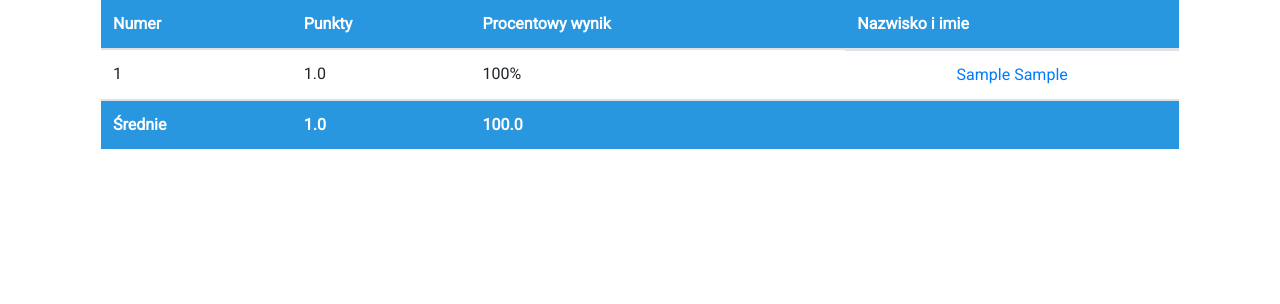
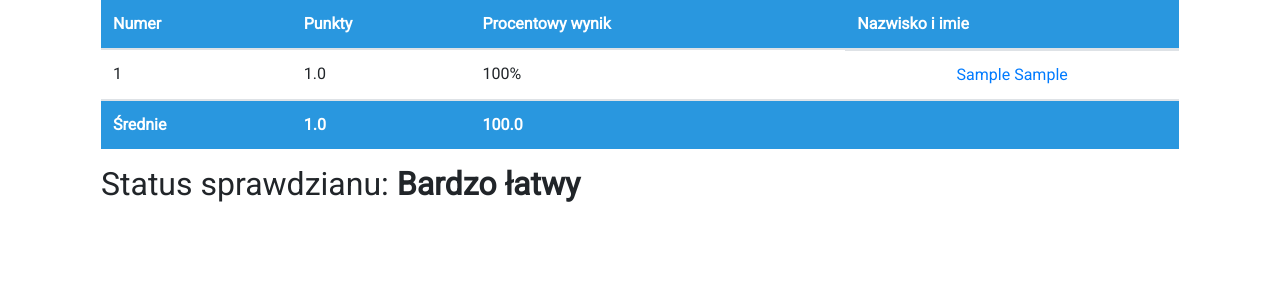
Before and after one commit to Marucik/Ulatwiaczek, a Django app: page /ulatwiaczek/sprawdzian/1/ in a window 1280 px wide. Shown: the part 303-607 px from the top of the page. Run offline with Django 3.2, Linux system fonts and the light colour scheme; a user stored in the database is signed in; tables that the repository leaves empty hold one stand-in row (values such as "Sample post"); style sheets or scripts are compiled from the project's sources; parts of the project's set-up code (start-up, migrations or seed data) failed here and were passed over; some libraries are stand-ins or nearby versions.

Commit message:
Dodano progi trudnosci sprawdzianu

```diff
--- a/main/templates/main/sprawdzian/szczegoly.html
+++ b/main/templates/main/sprawdzian/szczegoly.html
@@ -46,6 +46,7 @@
                 </tr>
             </tfooter>
         </table>
+        <h2>Status sprawdzianu: <strong>{{ latwosc }}</strong></h2>
     {% else %}
         <h2>Nie znaleziono</h2>
     {% endif %}
--- a/main/views.py
+++ b/main/views.py
@@ -268,12 +268,24 @@ def sprawdzian_szczegoly(request, id):
         srednia_procentow_tab.append(suma['procenty'])
     srednia_punktow = float(sum(srednia_punktow_tab) / uczniowie_w_klasie.count())
     srednia_procentow = float(sum(srednia_procentow_tab) / uczniowie_w_klasie.count())
+    if srednia_procentow <= 19:
+        latwosc = 'Bardzo trudny'
+    elif srednia_procentow <= 49:
+        latwosc = 'Trudny'
+    elif srednia_procentow <= 69:
+        latwosc = 'Umiarkowanie trudny'
+    elif srednia_procentow <= 89:
+        latwosc = 'Łatwy'
+    else:
+        latwosc = 'Bardzo łatwy'
+
     return render(request, "main/sprawdzian/szczegoly.html", {
         "sprawdzian": sprawdzian,
         "uczniowie": uczniowie_w_klasie,
         "sumy_punktow": sumy_punktow,
         "srednia_punktow": round(srednia_punktow, 2),
         "srednia_procentow": round(srednia_procentow, 2),
+        "latwosc": latwosc,
     })
 
 
```
